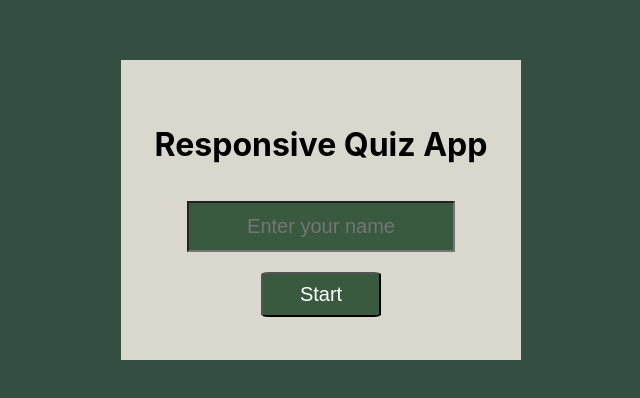
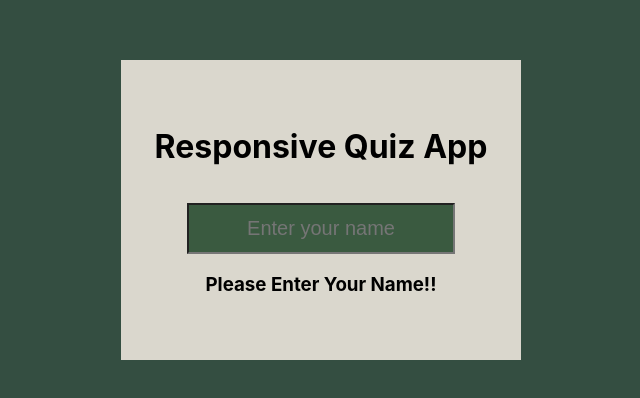
Before and after one commit to kshirsagarrushi/reactjs_quizz, a React (Create React App) app: page / in a window 1280 px wide. Shown: the part 190-588 px from the top of the page, without its empty margins (319-959 px from the left). Built offline with nearby package versions, Linux system fonts and the light colour scheme.

Commit message:
conditional rendering of start button

```diff
--- a/src/components/StartPage.js
+++ b/src/components/StartPage.js
@@ -1,16 +1,29 @@
-import React from 'react';
+import React,{useState} from 'react';
 import { useNavigate } from 'react-router-dom';
 
 function StartPage() {
     const navigate=useNavigate();
+    const [name,setName]=useState("");
+
     function goToMain(){
         navigate('/main');
     }
+
   return (
     <div className="start">
         <h1>Responsive Quiz App</h1>
-        <input type="text" className="input-name" placeholder="Enter your name"/>
-        <button className="start-button" onClick={goToMain}>Start</button>
+        <input
+        type="text"
+        className="input-name"
+        placeholder="Enter your name"
+        value={name}
+        onChange={(e)=>setName(e.target.value)}
+        />
+        {
+          name?
+          <button className="start-button" onClick={goToMain}>Start</button>
+          :<h3>Please Enter Your Name!!</h3>
+        }
     </div>
   )
 }
```
